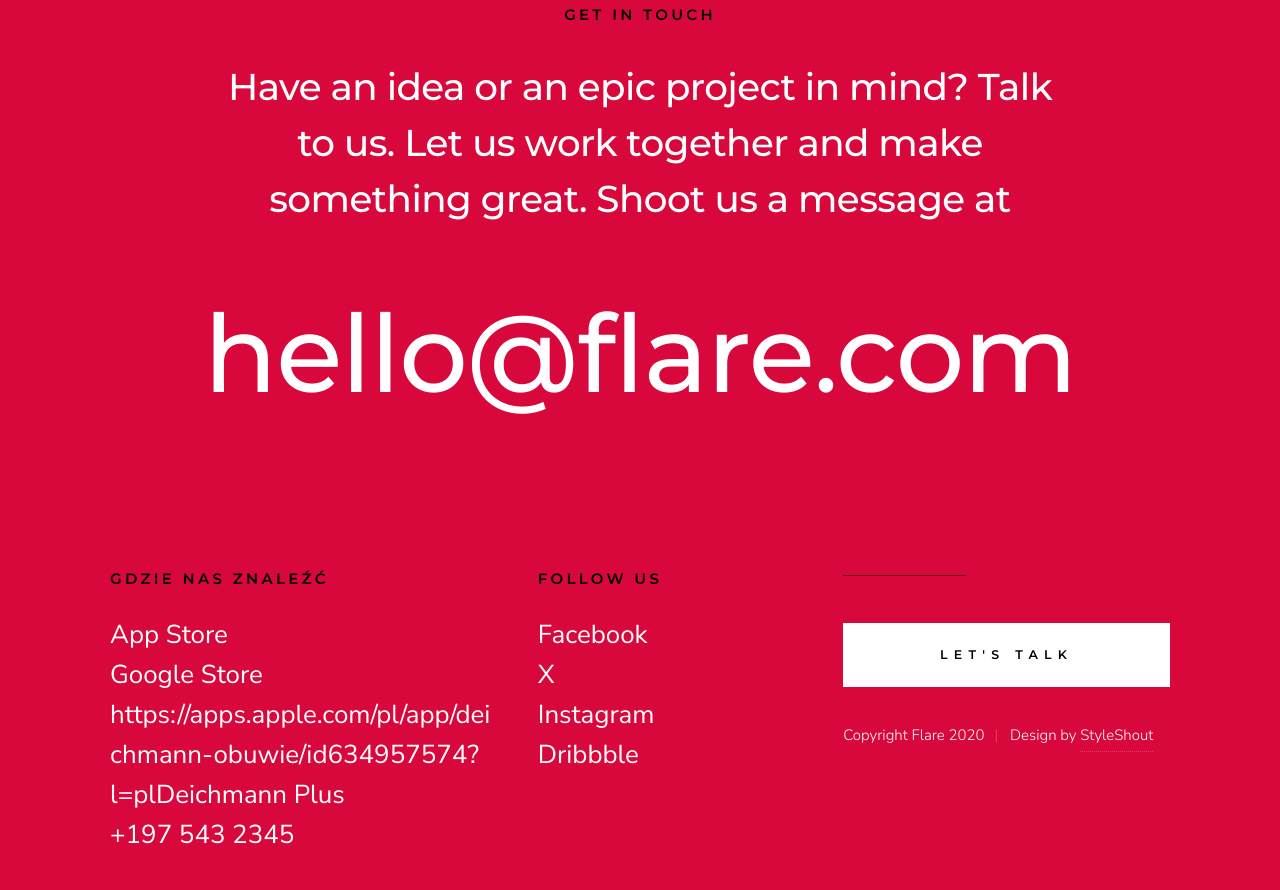
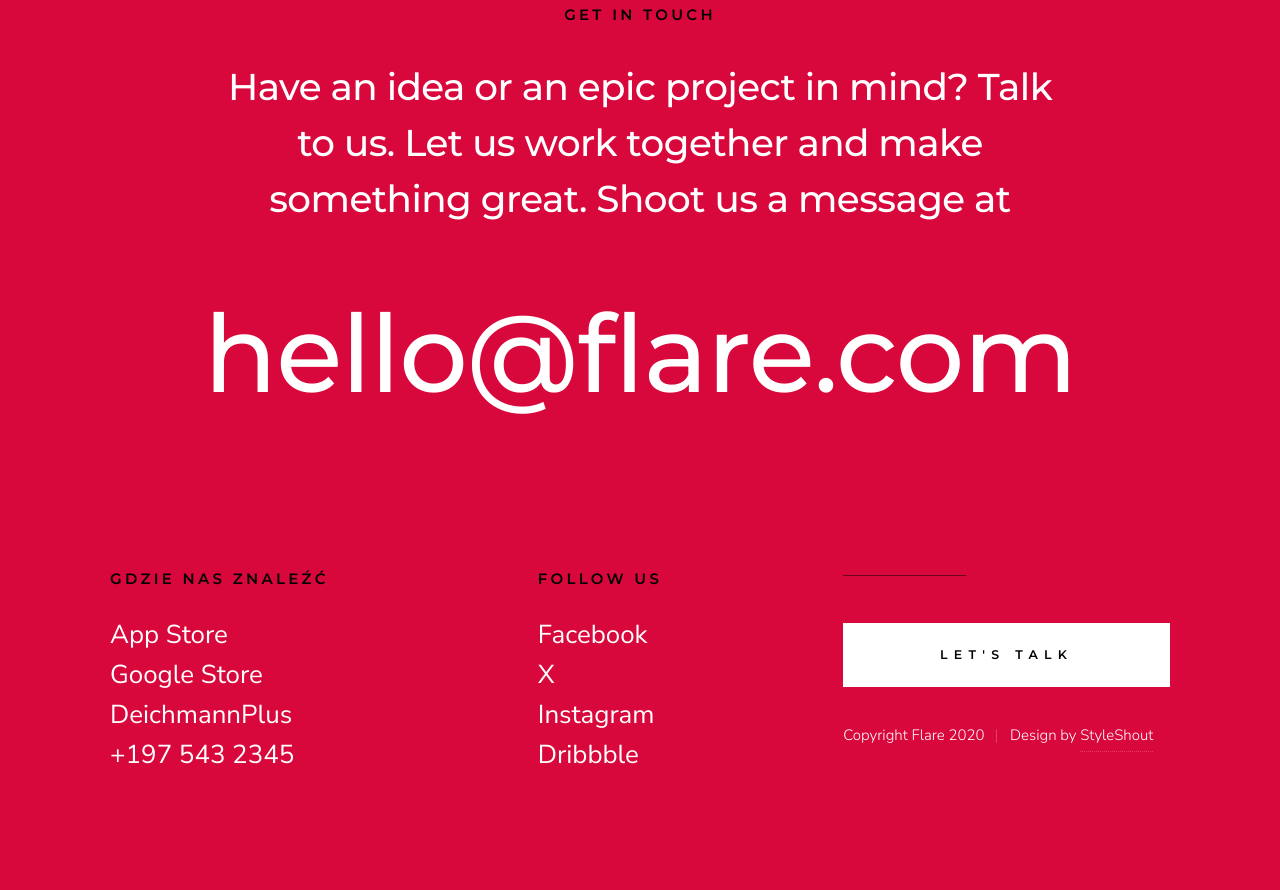
Before and after one commit to David3215/DeichmannPlus, a plain HTML site: page index.html in a window 1280 px wide. Shown: the part 7456-8346 px from the top of the page. Drawn offline with Linux system fonts and the light colour scheme.

Commit message:
zmiana tekstu

```diff
--- a/index.html
+++ b/index.html
@@ -573,7 +573,7 @@
                         <p>
                         App Store <br>
                         Google Store <br>
-                        <a>https://apps.apple.com/pl/app/deichmann-obuwie/id634957574?l=pl</a>Deichmann Plus <br>
+                        <a href="https://apps.apple.com/pl/app/deichmann-obuwie/id634957574?l=pl">DeichmannPlus</a><br>
                         <a href="tel:197-543-2345">+197 543 2345</a>
                         </p>
                     </div>
```
